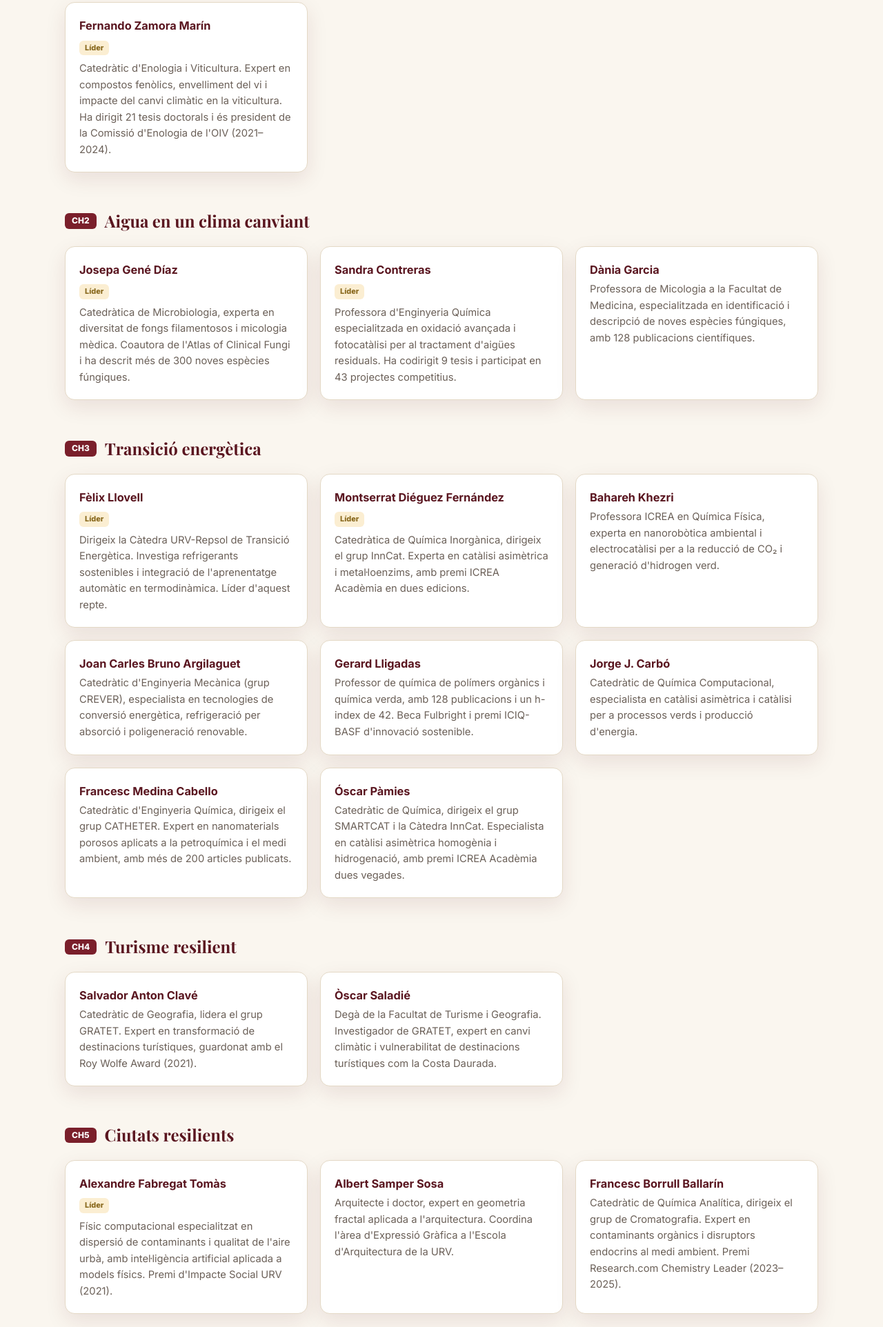
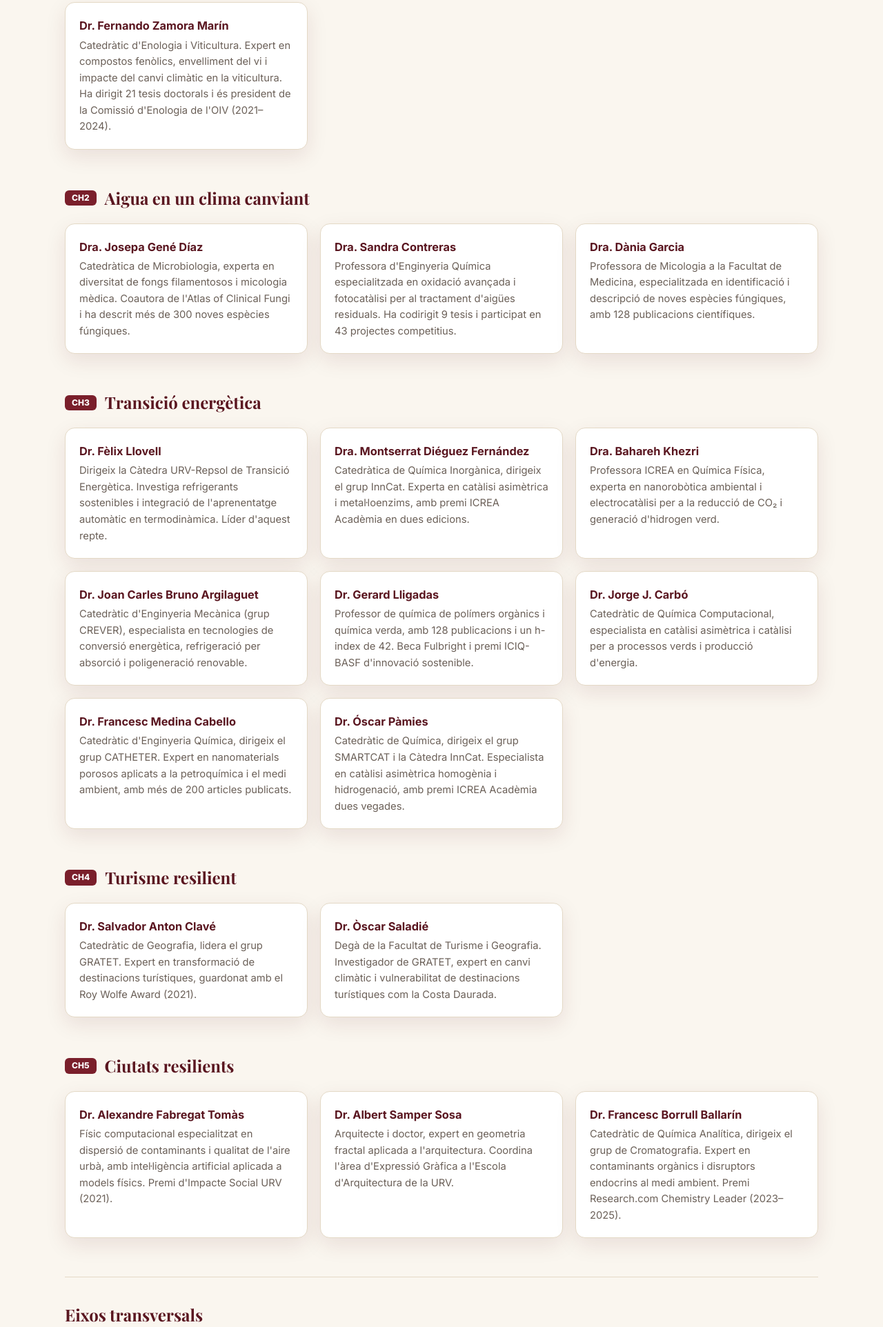
Before and after one commit to ccimolai/amirescat-web, a plain HTML site: page investigadors.html in a window 1280 px wide. Shown: the part 486-2410 px from the top of the page at 69% size. Drawn offline with nearby package versions, Linux system fonts and the light colour scheme.

Commit message:
Add files via upload

```diff
--- a/js/main.js
+++ b/js/main.js
@@ -76,11 +76,9 @@ function renderResearchers(lang) {
     const peopleHtml = group.people
       .map((p) => {
         const bio = p.bio[lang] || p.bio[DEFAULT_LANG];
-        const liderHtml = p.lider ? `<span class="lider">${dict["inv.lider"]}</span><br>` : "";
         return `
           <div class="person">
             <div class="name">${p.name}</div>
-            ${liderHtml}
             <p>${bio}</p>
           </div>`;
       })
--- a/js/researchers.js
+++ b/js/researchers.js
@@ -9,7 +9,7 @@ const RESEARCHERS = [
     titleKey: "ch1.title",
     tagKey: "ch1.tag",
     people: [
-      { name: "Fernando Zamora Marín", lider: true, bio: {
+      { name: "Dr. Fernando Zamora Marín", lider: true, bio: {
         ca: "Catedràtic d'Enologia i Viticultura. Expert en compostos fenòlics, envelliment del vi i impacte del canvi climàtic en la viticultura. Ha dirigit 21 tesis doctorals i és president de la Comissió d'Enologia de l'OIV (2021–2024).",
         es: "Catedrático de Enología y Viticultura. Experto en compuestos fenólicos, envejecimiento del vino e impacto del cambio climático en la viticultura. Ha dirigido 21 tesis doctorales y es presidente de la Comisión de Enología de la OIV (2021–2024).",
         en: "Professor of Oenology and Viticulture. Expert in phenolic compounds, wine ageing and the impact of climate change on viticulture. Supervised 21 PhD theses; chaired the OIV Oenology Commission (2021–2024)."
@@ -21,17 +21,17 @@ const RESEARCHERS = [
     titleKey: "ch2.title",
     tagKey: "ch2.tag",
     people: [
-      { name: "Josepa Gené Díaz", lider: true, bio: {
+      { name: "Dra. Josepa Gené Díaz", lider: true, bio: {
         ca: "Catedràtica de Microbiologia, experta en diversitat de fongs filamentosos i micologia mèdica. Coautora de l'Atlas of Clinical Fungi i ha descrit més de 300 noves espècies fúngiques.",
         es: "Catedrática de Microbiología, experta en diversidad de hongos filamentosos y micología médica. Coautora del Atlas of Clinical Fungi y ha descrito más de 300 nuevas especies fúngicas.",
         en: "Professor of Microbiology, expert in filamentous fungi diversity and medical mycology. Co-author of the Atlas of Clinical Fungi; has described over 300 new fungal species."
       }},
-      { name: "Sandra Contreras", lider: true, bio: {
+      { name: "Dra. Sandra Contreras", lider: true, bio: {
         ca: "Professora d'Enginyeria Química especialitzada en oxidació avançada i fotocatàlisi per al tractament d'aigües residuals. Ha codirigit 9 tesis i participat en 43 projectes competitius.",
         es: "Profesora de Ingeniería Química especializada en oxidación avanzada y fotocatálisis para el tratamiento de aguas residuales. Ha codirigido 9 tesis y participado en 43 proyectos competitivos.",
         en: "Professor of Chemical Engineering specialising in advanced oxidation and photocatalysis for wastewater treatment. Co-supervised 9 theses and took part in 43 competitive projects."
       }},
-      { name: "Dània Garcia", lider: false, bio: {
+      { name: "Dra. Dània Garcia", lider: false, bio: {
         ca: "Professora de Micologia a la Facultat de Medicina, especialitzada en identificació i descripció de noves espècies fúngiques, amb 128 publicacions científiques.",
         es: "Profesora de Micología en la Facultad de Medicina, especializada en identificación y descripción de nuevas especies fúngicas, con 128 publicaciones científicas.",
         en: "Professor of Mycology at the Faculty of Medicine, specialising in identifying and describing new fungal species, with 128 scientific publications."
@@ -43,42 +43,42 @@ const RESEARCHERS = [
     titleKey: "ch3.title",
     tagKey: "ch3.tag",
     people: [
-      { name: "Fèlix Llovell", lider: true, bio: {
+      { name: "Dr. Fèlix Llovell", lider: true, bio: {
         ca: "Dirigeix la Càtedra URV-Repsol de Transició Energètica. Investiga refrigerants sostenibles i integració de l'aprenentatge automàtic en termodinàmica. Líder d'aquest repte.",
         es: "Dirige la Cátedra URV-Repsol de Transición Energética. Investiga refrigerantes sostenibles e integración del aprendizaje automático en termodinámica. Líder de este reto.",
         en: "Heads the URV-Repsol Chair in Energy Transition. Researches sustainable refrigerants and machine learning applied to thermodynamics. Leads this challenge."
       }},
-      { name: "Montserrat Diéguez Fernández", lider: true, bio: {
+      { name: "Dra. Montserrat Diéguez Fernández", lider: true, bio: {
         ca: "Catedràtica de Química Inorgànica, dirigeix el grup InnCat. Experta en catàlisi asimètrica i metal·loenzims, amb premi ICREA Acadèmia en dues edicions.",
         es: "Catedrática de Química Inorgánica, dirige el grupo InnCat. Experta en catálisis asimétrica y metaloenzimas, con premio ICREA Acadèmia en dos ediciones.",
         en: "Professor of Inorganic Chemistry, heads the InnCat group. Expert in asymmetric catalysis and metalloenzymes; two-time ICREA Acadèmia award winner."
       }},
-      { name: "Bahareh Khezri", lider: false, bio: {
+      { name: "Dra. Bahareh Khezri", lider: false, bio: {
         ca: "Professora ICREA en Química Física, experta en nanorobòtica ambiental i electrocatàlisi per a la reducció de CO₂ i generació d'hidrogen verd.",
         es: "Profesora ICREA en Química Física, experta en nanorrobótica ambiental y electrocatálisis para la reducción de CO₂ y generación de hidrógeno verde.",
         en: "ICREA Research Professor in Physical Chemistry, expert in environmental nanorobotics and electrocatalysis for CO₂ reduction and green hydrogen generation."
       }},
-      { name: "Joan Carles Bruno Argilaguet", lider: false, bio: {
+      { name: "Dr. Joan Carles Bruno Argilaguet", lider: false, bio: {
         ca: "Catedràtic d'Enginyeria Mecànica (grup CREVER), especialista en tecnologies de conversió energètica, refrigeració per absorció i poligeneració renovable.",
         es: "Catedrático de Ingeniería Mecánica (grupo CREVER), especialista en tecnologías de conversión energética, refrigeración por absorción y poligeneración renovable.",
         en: "Professor of Mechanical Engineering (CREVER group), specialist in energy conversion technologies, absorption refrigeration and renewable polygeneration."
       }},
-      { name: "Gerard Lligadas", lider: false, bio: {
+      { name: "Dr. Gerard Lligadas", lider: false, bio: {
         ca: "Professor de química de polímers orgànics i química verda, amb 128 publicacions i un h-index de 42. Beca Fulbright i premi ICIQ-BASF d'innovació sostenible.",
         es: "Profesor de química de polímeros orgánicos y química verde, con 128 publicaciones y un índice h de 42. Beca Fulbright y premio ICIQ-BASF de innovación sostenible.",
         en: "Professor researching organic polymer and green chemistry, with 128 publications and an h-index of 42. Fulbright fellow and ICIQ-BASF sustainable innovation award winner."
       }},
-      { name: "Jorge J. Carbó", lider: false, bio: {
+      { name: "Dr. Jorge J. Carbó", lider: false, bio: {
         ca: "Catedràtic de Química Computacional, especialista en catàlisi asimètrica i catàlisi per a processos verds i producció d'energia.",
         es: "Catedrático de Química Computacional, especialista en catálisis asimétrica y catálisis para procesos verdes y producción de energía.",
         en: "Professor of Computational Chemistry, specialist in asymmetric catalysis and catalysis for green processes and energy production."
       }},
-      { name: "Francesc Medina Cabello", lider: false, bio: {
+      { name: "Dr. Francesc Medina Cabello", lider: false, bio: {
         ca: "Catedràtic d'Enginyeria Química, dirigeix el grup CATHETER. Expert en nanomaterials porosos aplicats a la petroquímica i el medi ambient, amb més de 200 articles publicats.",
         es: "Catedrático de Ingeniería Química, dirige el grupo CATHETER. Experto en nanomateriales porosos aplicados a la petroquímica y el medio ambiente, con más de 200 artículos publicados.",
         en: "Professor of Chemical Engineering, heads the CATHETER group. Expert in porous nanomaterials applied to petrochemistry and the environment, with over 200 published articles."
       }},
-      { name: "Óscar Pàmies", lider: false, bio: {
+      { name: "Dr. Óscar Pàmies", lider: false, bio: {
         ca: "Catedràtic de Química, dirigeix el grup SMARTCAT i la Càtedra InnCat. Especialista en catàlisi asimètrica homogènia i hidrogenació, amb premi ICREA Acadèmia dues vegades.",
         es: "Catedrático de Química, dirige el grupo SMARTCAT y la Cátedra InnCat. Especialista en catálisis asimétrica homogénea e hidrogenación, con premio ICREA Acadèmia dos veces.",
         en: "Professor of Chemistry, heads the SMARTCAT group and the InnCat Chair. Specialist in homogeneous asymmetric catalysis and hydrogenation; two-time ICREA Acadèmia award winner."
@@ -90,12 +90,12 @@ const RESEARCHERS = [
     titleKey: "ch4.title",
     tagKey: "ch4.tag",
     people: [
-      { name: "Salvador Anton Clavé", lider: false, bio: {
+      { name: "Dr. Salvador Anton Clavé", lider: false, bio: {
         ca: "Catedràtic de Geografia, lidera el grup GRATET. Expert en transformació de destinacions turístiques, guardonat amb el Roy Wolfe Award (2021).",
         es: "Catedrático de Geografía, lidera el grupo GRATET. Experto en transformación de destinos turísticos, galardonado con el Roy Wolfe Award (2021).",
         en: "Professor of Geography, leads the GRATET group. Expert in the transformation of tourist destinations; recipient of the Roy Wolfe Award (2021)."
       }},
-      { name: "Òscar Saladié", lider: false, bio: {
+      { name: "Dr. Òscar Saladié", lider: false, bio: {
         ca: "Degà de la Facultat de Turisme i Geografia. Investigador de GRATET, expert en canvi climàtic i vulnerabilitat de destinacions turístiques com la Costa Daurada.",
         es: "Decano de la Facultad de Turismo y Geografía. Investigador de GRATET, experto en cambio climático y vulnerabilidad de destinos turísticos como la Costa Daurada.",
         en: "Dean of the Faculty of Tourism and Geography. GRATET researcher, expert in climate change and the vulnerability of tourist destinations such as the Costa Daurada."
@@ -107,17 +107,17 @@ const RESEARCHERS = [
     titleKey: "ch5.title",
     tagKey: "ch5.tag",
     people: [
-      { name: "Alexandre Fabregat Tomàs", lider: true, bio: {
+      { name: "Dr. Alexandre Fabregat Tomàs", lider: true, bio: {
         ca: "Físic computacional especialitzat en dispersió de contaminants i qualitat de l'aire urbà, amb intel·ligència artificial aplicada a models físics. Premi d'Impacte Social URV (2021).",
         es: "Físico computacional especializado en dispersión de contaminantes y calidad del aire urbano, con inteligencia artificial aplicada a modelos físicos. Premio de Impacto Social URV (2021).",
         en: "Computational physicist specialising in pollutant dispersion and urban air quality, applying AI to physical models. URV Social Impact Award (2021)."
       }},
-      { name: "Albert Samper Sosa", lider: false, bio: {
+      { name: "Dr. Albert Samper Sosa", lider: false, bio: {
         ca: "Arquitecte i doctor, expert en geometria fractal aplicada a l'arquitectura. Coordina l'àrea d'Expressió Gràfica a l'Escola d'Arquitectura de la URV.",
         es: "Arquitecto y doctor, experto en geometría fractal aplicada a la arquitectura. Coordina el área de Expresión Gráfica en la Escuela de Arquitectura de la URV.",
         en: "Architect and PhD, expert in fractal geometry applied to architecture. Coordinates the Architectural Graphic Expression area at the URV School of Architecture."
       }},
-      { name: "Francesc Borrull Ballarín", lider: false, bio: {
+      { name: "Dr. Francesc Borrull Ballarín", lider: false, bio: {
         ca: "Catedràtic de Química Analítica, dirigeix el grup de Cromatografia. Expert en contaminants orgànics i disruptors endocrins al medi ambient. Premi Research.com Chemistry Leader (2023–2025).",
         es: "Catedrático de Química Analítica, dirige el grupo de Cromatografía. Experto en contaminantes orgánicos y disruptores endocrinos en el medio ambiente. Premio Research.com Chemistry Leader (2023–2025).",
         en: "Professor of Analytical Chemistry, heads the Chromatography research group. Expert in organic pollutants and endocrine disruptors in the environment. Research.com Chemistry Leader Award (2023–2025)."
@@ -129,12 +129,12 @@ const RESEARCHERS = [
     titleKey: "inv.eix.dret",
     tagKey: null,
     people: [
-      { name: "Susana Borràs", lider: true, bio: {
+      { name: "Dra. Susana Borràs", lider: true, bio: {
         ca: "Catedràtica de Dret Internacional, experta en dret ambiental i migració climàtica amb perspectiva de gènere. Directora del Màster en Dret Ambiental des de 2008.",
         es: "Catedrática de Derecho Internacional, experta en derecho ambiental y migración climática con perspectiva de género. Directora del Máster en Derecho Ambiental desde 2008.",
         en: "Professor of International Law, expert in environmental law and climate migration with a gender perspective. Director of the Master's in Environmental Law since 2008."
       }},
-      { name: "Endrius Cocciolo", lider: true, bio: {
+      { name: "Dr. Endrius Cocciolo", lider: true, bio: {
         ca: "Professor de Dret Públic, IP del projecte europeu «THERESA» sobre regulació de l'hidrogen. Més d'1,78M€ en finançament de projectes (2021–2026).",
         es: "Profesor de Derecho Público, IP del proyecto europeo «THERESA» sobre regulación del hidrógeno. Más de 1,78M€ en financiación de proyectos (2021–2026).",
         en: "Professor of Public Law, PI of the EU project \"THERESA\" on hydrogen regulation. Over €1.78M in project funding (2021–2026)."
@@ -146,7 +146,7 @@ const RESEARCHERS = [
     titleKey: "inv.eix.clima",
     tagKey: null,
     people: [
-      { name: "Enric Aguilar", lider: true, bio: {
+      { name: "Dr. Enric Aguilar", lider: true, bio: {
         ca: "Director de l'IU-RESCAT. Climatòleg expert en dades climàtiques i homogeneïtzació. Codirector en cap de l'International Journal of Climatology.",
         es: "Director del IU-RESCAT. Climatólogo experto en datos climáticos y homogeneización. Codirector jefe del International Journal of Climatology.",
         en: "Director of IU-RESCAT. Climatologist specialising in climate data and homogenisation. Chief co-editor of the International Journal of Climatology."
@@ -158,12 +158,12 @@ const RESEARCHERS = [
     titleKey: "inv.eix.comm",
     tagKey: null,
     people: [
-      { name: "Gisela Cebrián", lider: true, bio: {
+      { name: "Dra. Gisela Cebrián", lider: true, bio: {
         ca: "Professora de Pedagogia, experta en educació per a la sostenibilitat i assemblees climàtiques escolars. Assessora del Getty Conservation Institute i l'EACEA.",
         es: "Profesora de Pedagogía, experta en educación para la sostenibilidad y asambleas climáticas escolares. Asesora del Getty Conservation Institute y la EACEA.",
         en: "Professor of Education, expert in education for sustainability and school climate assemblies. Advisor to the Getty Conservation Institute and EACEA."
       }},
-      { name: "Assumpció Huertas Roig", lider: true, bio: {
+      { name: "Dra. Assumpció Huertas Roig", lider: true, bio: {
         ca: "Professora de Publicitat i Relacions Públiques, experta en comunicació i branding de destinacions turístiques i xarxes socials.",
         es: "Profesora de Publicidad y Relaciones Públicas, experta en comunicación y branding de destinos turísticos y redes sociales.",
         en: "Professor of Advertising and Public Relations, expert in communication and branding of tourist destinations and social media."
@@ -175,12 +175,12 @@ const RESEARCHERS = [
     titleKey: "inv.eix.eco",
     tagKey: null,
     people: [
-      { name: "Josep-Maria Arauzo-Carod", lider: true, bio: {
+      { name: "Dr. Josep-Maria Arauzo-Carod", lider: true, bio: {
         ca: "Catedràtic d'Economia, vicedirector de l'IU-RESCAT. Expert en economia urbana i regional, localització industrial i economia circular.",
         es: "Catedrático de Economía, vicedirector del IU-RESCAT. Experto en economía urbana y regional, localización industrial y economía circular.",
         en: "Professor of Economics, deputy director of IU-RESCAT. Expert in urban and regional economics, industrial location and circular economy."
       }},
-      { name: "Juan Antonio Duro", lider: false, bio: {
+      { name: "Dr. Juan Antonio Duro", lider: false, bio: {
         ca: "Catedràtic d'Economia, expert en economia del turisme, indicadors de sostenibilitat i economia territorial. Entre els investigadors més citats del seu àmbit.",
         es: "Catedrático de Economía, experto en economía del turismo, indicadores de sostenibilidad y economía territorial. Entre los investigadores más citados de su ámbito.",
         en: "Professor of Economics, expert in tourism economics, sustainability indicators and territorial economics. Among the most cited researchers in his field."
--- a/js/teams.js
+++ b/js/teams.js
@@ -12,6 +12,7 @@ const TEAMS = [
   "Enginyeria dels Materials i les seves Aplicacions / CATHETER — Catàlisi Heterogènia",
   "Unitat de Micologia i Microbiologia Ambiental",
   "INNCAT — Innovation in Catalysis",
+  "ICREA — Catalan Institution for Research and Advanced Studies (Química Física i Inorgànica)",
   "AMIC — Aplicacions Mediambientals i Industrials de la Catàlisi / CATHETER",
   "EDIT (Transformació Educativa, Lideratge i Sostenibilitat)",
   "Quantum Chemistry Group",
--- a/js/translations.js
+++ b/js/translations.js
@@ -82,6 +82,7 @@ const TRANSLATIONS = {
     "inv.eix.comm": "Comunicació",
     "inv.eix.eco": "Economia",
     "inv.coord.title": "Coordinació del projecte",
+    "inv.coord.role": "Investigadora Principal (IP)",
 
     /* ---- Contacte ---- */
     "contacte.hero.eyebrow": "Contacte",
@@ -215,6 +216,7 @@ const TRANSLATIONS = {
     "inv.eix.comm": "Comunicación",
     "inv.eix.eco": "Economía",
     "inv.coord.title": "Coordinación del proyecto",
+    "inv.coord.role": "Investigadora Principal (IP)",
 
     "contacte.hero.eyebrow": "Contacto",
     "contacte.hero.title": "Hablemos",
@@ -344,6 +346,7 @@ const TRANSLATIONS = {
     "inv.eix.comm": "Communication",
     "inv.eix.eco": "Economics",
     "inv.coord.title": "Project coordination",
+    "inv.coord.role": "Principal Investigator (PI)",
 
     "contacte.hero.eyebrow": "Contact",
     "contacte.hero.title": "Let's talk",
```
Also changed, not shown: css/style.css (+16 -0 lines), img/logo.png.
